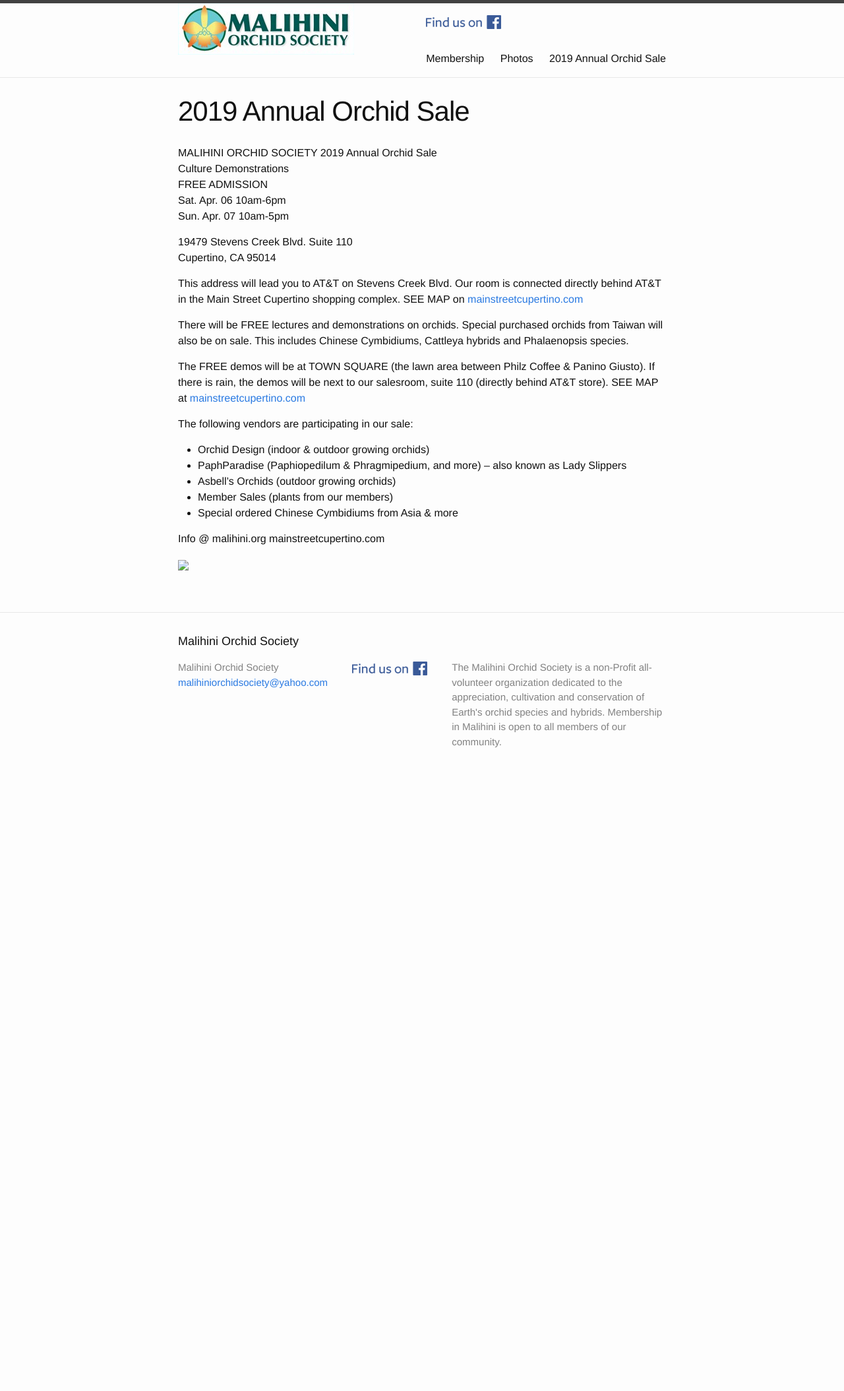
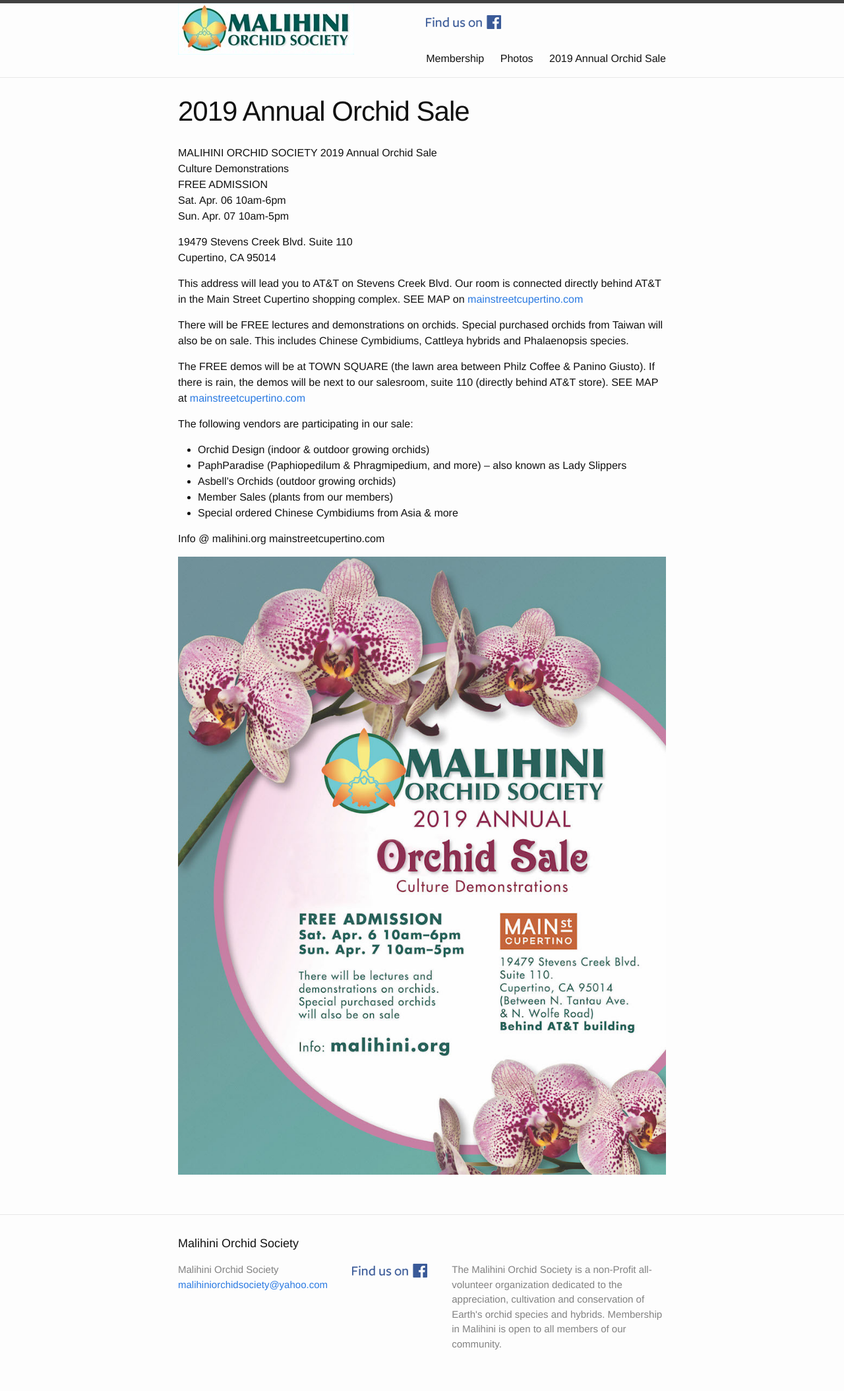
Before and after one commit to malihini/malihini.github.io, a Jekyll site: the page built from sale.md, in a window 1280 px wide. Shown: the whole page at 66% size. Built offline with Jekyll 4.4.1, drawn with Linux system fonts in a browser that asks for light colours; before the commit the page ends 1196 px from its top, so only the background shows below that.

Commit message:
Poster on sale page

```diff
--- a/sale.md
+++ b/sale.md
@@ -33,4 +33,4 @@
 Info @ malihini.org
 mainstreetcupertino.com
 
-<img src="img/MOS-2019_Poster.jpg">
+<img src="/img/MOS-2019_Poster.jpg">
```
